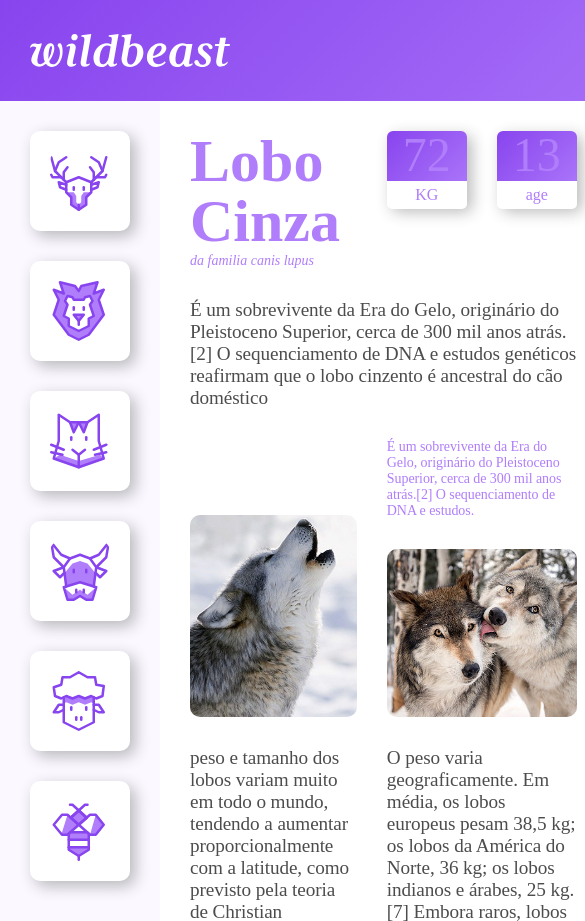
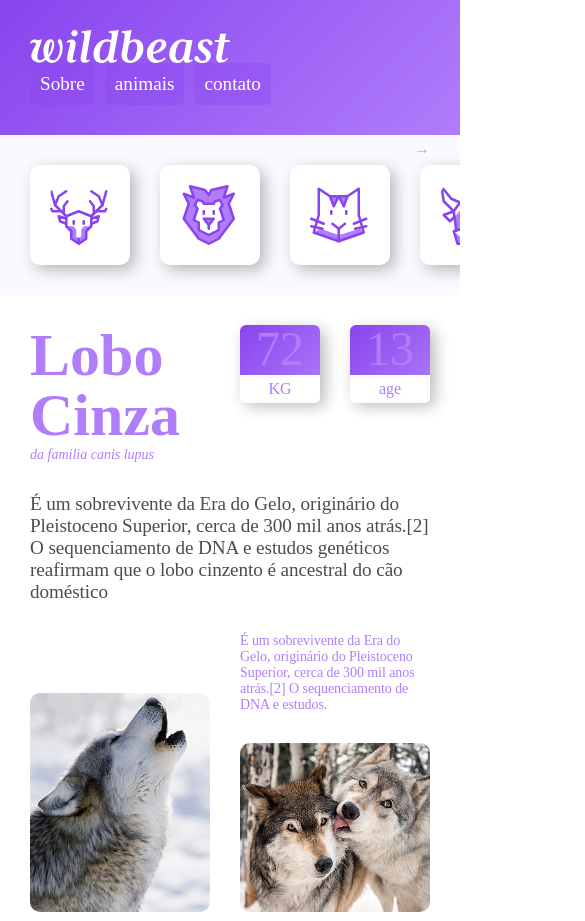
Before and after one commit to Kevin-028/wildbeast, a website: page index.html in a window 390 px wide. Shown: the top 921 px of the page, 585 px wide, since content can reach past the window. Drawn offline with Linux system fonts and the light colour scheme.

Commit message:
Finalizando o responsivo

```diff
--- a/index.html
+++ b/index.html
@@ -117,7 +117,7 @@
         </aside>
         <footer class="footer">
             <p>
-                Origamid © 2012 - 2017. Alguns direitos reservados.
+                KEVIN © 2021. Alguns direitos reservados.
             </p>
         </footer>
     </div>
--- /dev/null
+++ b/styles/modulos/_animacao.scss
@@ -0,0 +1,8 @@
+@keyframes seta{
+    from{
+        right: 30px;
+    }
+    to{
+        right: 20px;
+    }
+}
--- a/styles/modulos/_responsivo.scss
+++ b/styles/modulos/_responsivo.scss
@@ -1,10 +1,65 @@
-@media (max-width: 1200){
+@media (max-width: 1200px){
+    /* mudando o layout do conteudo para ficar responsivo */
     .estrutura{
-        grid-template-area:
-            "header header"
-            "sidenav content"
-            "sidnav anuncios"
-            "footer footer"
+        grid-template-areas:
+            "header header header"
+            "sidnev content content"
+            "sidnev anuncios anuncios"
+            "footer footer footer"
         ;
+    };
+};
+@media (max-width: 760px){
+    /* mudando o layout do conteudo para ficar responsivo */
+    .estrutura{
+        grid-template-areas:
+            "header header header"
+            "sidnev sidnev sidnev"
+            "content content content"
+            "anuncios anuncios anuncios"
+            "footer footer footer"
+            ;
     }
-}
+    /* mudando o layout do Header para ficar responsivo */
+    .header{
+        grid-template-columns: auto;
+        .logo{
+
+        }
+        nav{
+            a{
+                font-size: 1.2em;
+            }
+            li + li{
+                margin-left: 10px;
+            }
+        }
+    };
+    .sidenav{
+        /* overflow serve para nao criar uma quebra do layout nesse caso ira criar uma barra de rolagem especifica*/
+        overflow-x: auto;
+        -webkit-overflow-scrolling: touch;
+        -ms-overflow-style: -ms-autohiding-scrollbar;
+        position: relative;
+        &:after{
+            content: "→";
+            position: absolute;
+            top: 5px;
+            right: 30px;
+            color: rgba(0, 0, 0, 0.3);
+            animation: seta .5s ease-in 0s infinite alternate;
+        }
+
+        ul{
+            display: flex;
+            li{
+                flex: 1 0 60px;
+                a{
+                    margin: 30px 30px 30px 0;
+                }
+            }
+        }
+        padding: 0 30px;
+
+    }
+};
--- a/styles/style.scss
+++ b/styles/style.scss
@@ -1,6 +1,8 @@
 @import "modulos/variaveis.scss";
 @import "modulos/html.scss";
 @import "modulos/grid.scss";
+@import "modulos/animacao.scss";
 @import "modulos/responsivo.scss";
+
 /* @extend usando quando nao a variacaoes no css para nao gerar codigo repetitivo*/
 /* @mixin seria uma funcao para css, onde eu posso passar parametros no seu uso */
```
Also changed, not shown: styles/style.css, 1 other file.
